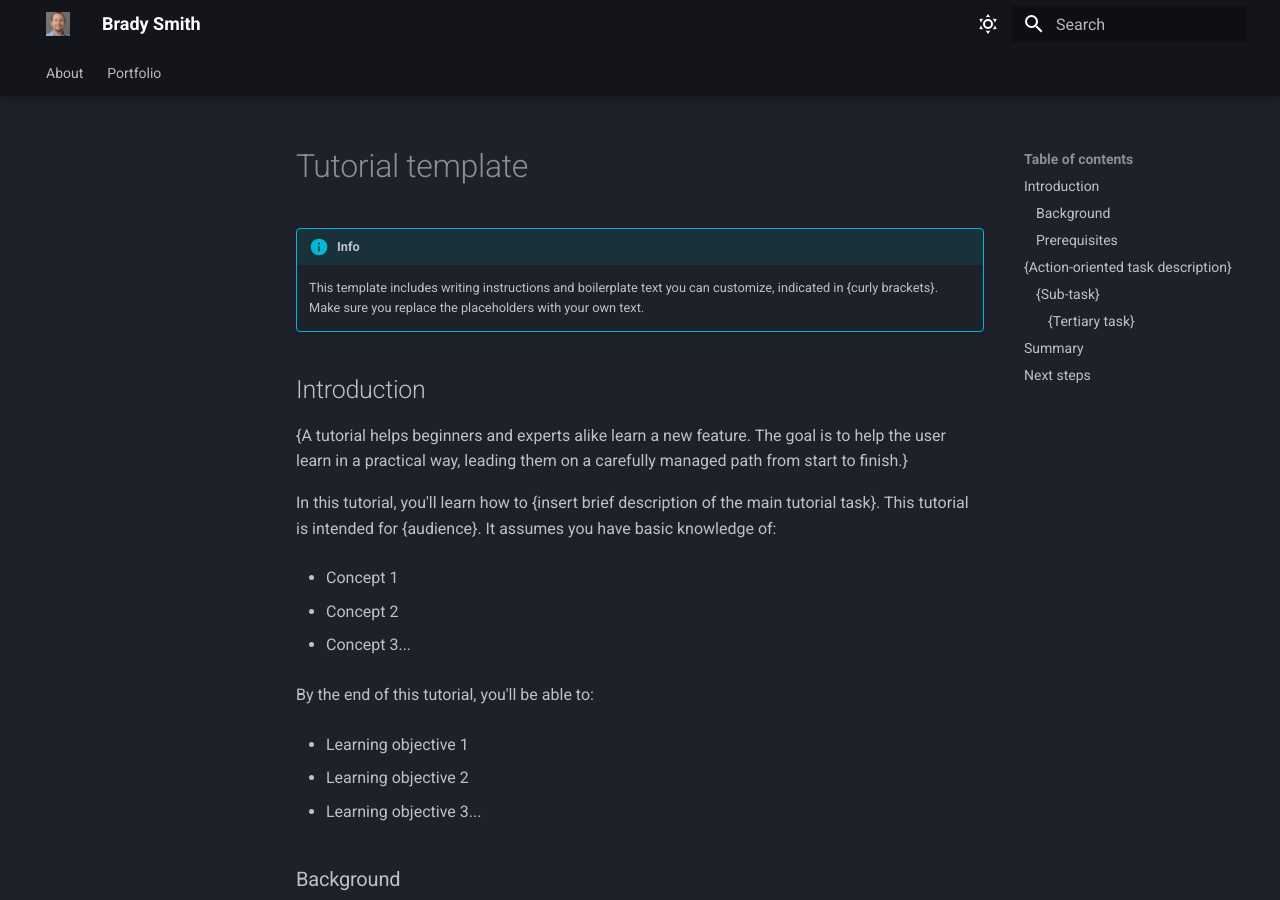
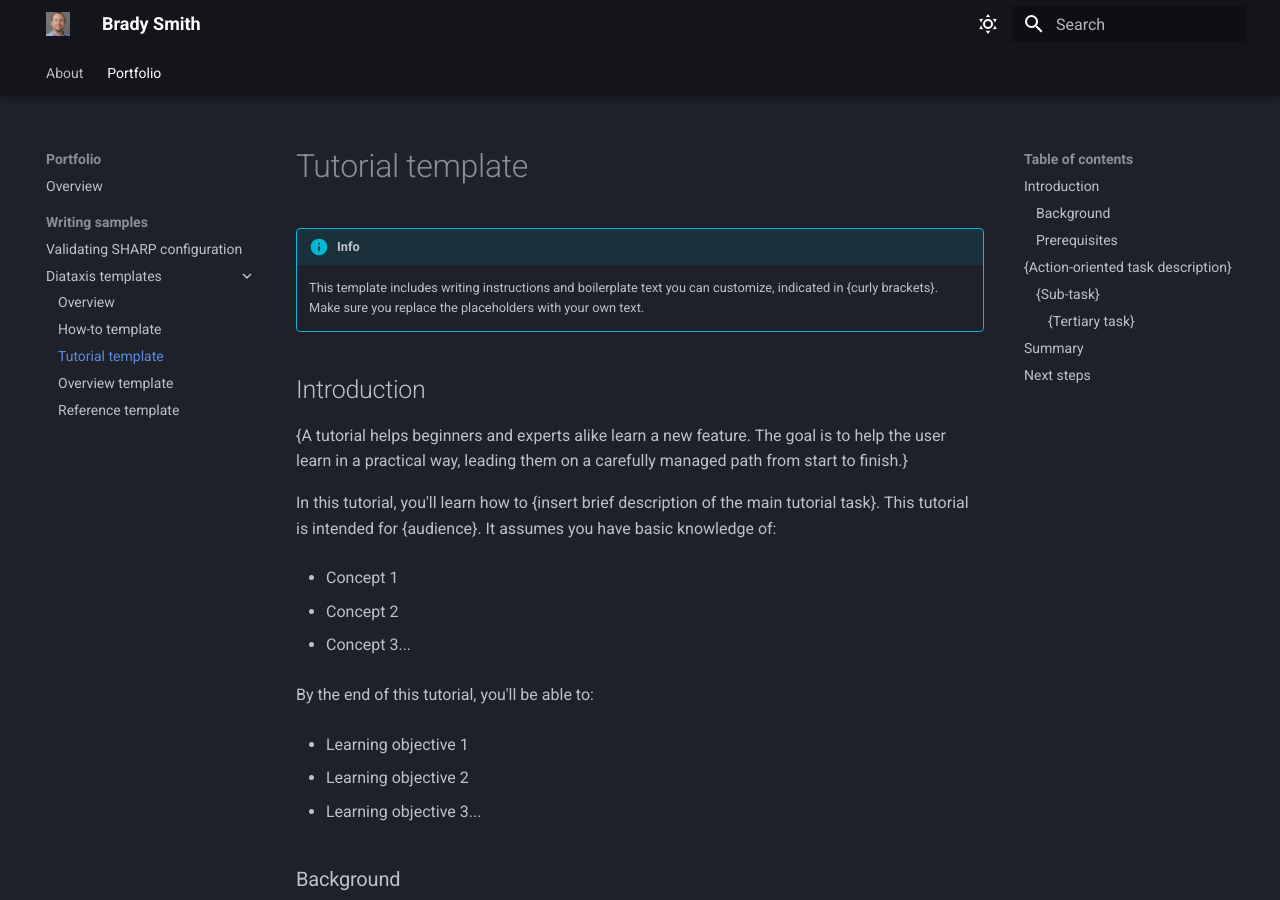
Before and after one commit to brasmi/brasmi.github.io, an MkDocs documentation site: the page built from docs/portfolio/writing-samples/diataxis-templates/tutorial.md, in a window 1280 px wide and 900 px high. Built offline with MkDocs 1.6.1 and Material for MkDocs 9.7.7, drawn with Linux system fonts in a browser that asks for light colours.

Commit message:
added templates to nav

```diff
--- a/mkdocs.yml
+++ b/mkdocs.yml
@@ -39,6 +39,9 @@ nav:
       - Diataxis templates:
         - Overview: portfolio/writing-samples/diataxis-templates/index.md
         - How-to template: portfolio/writing-samples/diataxis-templates/how-to.md
+        - Tutorial template: portfolio/writing-samples/diataxis-templates/tutorial.md
+        - Overview template: portfolio/writing-samples/diataxis-templates/overview.md
+        - Reference template: portfolio/writing-samples/diataxis-templates/reference.md
 
 markdown_extensions:
   - admonition
```
